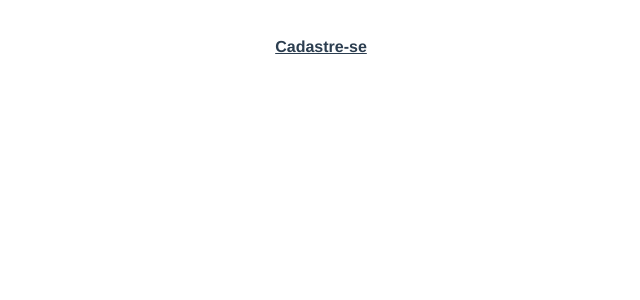
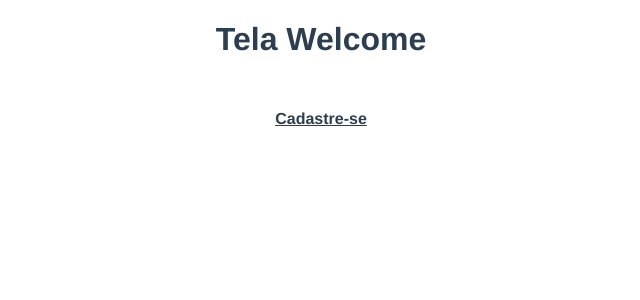
Before and after one commit to luanaflorencio/provocare, a Vue app: page / in a window 1280 px wide. Shown: the top 300 px of the page, without its empty margins (319-959 px from the left). Built offline with nearby package versions, Linux system fonts and the light colour scheme.

Commit message:
Subindo branch welcome

```diff
--- a/src/views/Welcome.vue
+++ b/src/views/Welcome.vue
@@ -1,5 +1,6 @@
 <template>
 <div class="welcome">
+    <h1>Tela Welcome</h1>
 <nav>
     <router-link to="/register">Cadastre-se</router-link>
   </nav>
```
